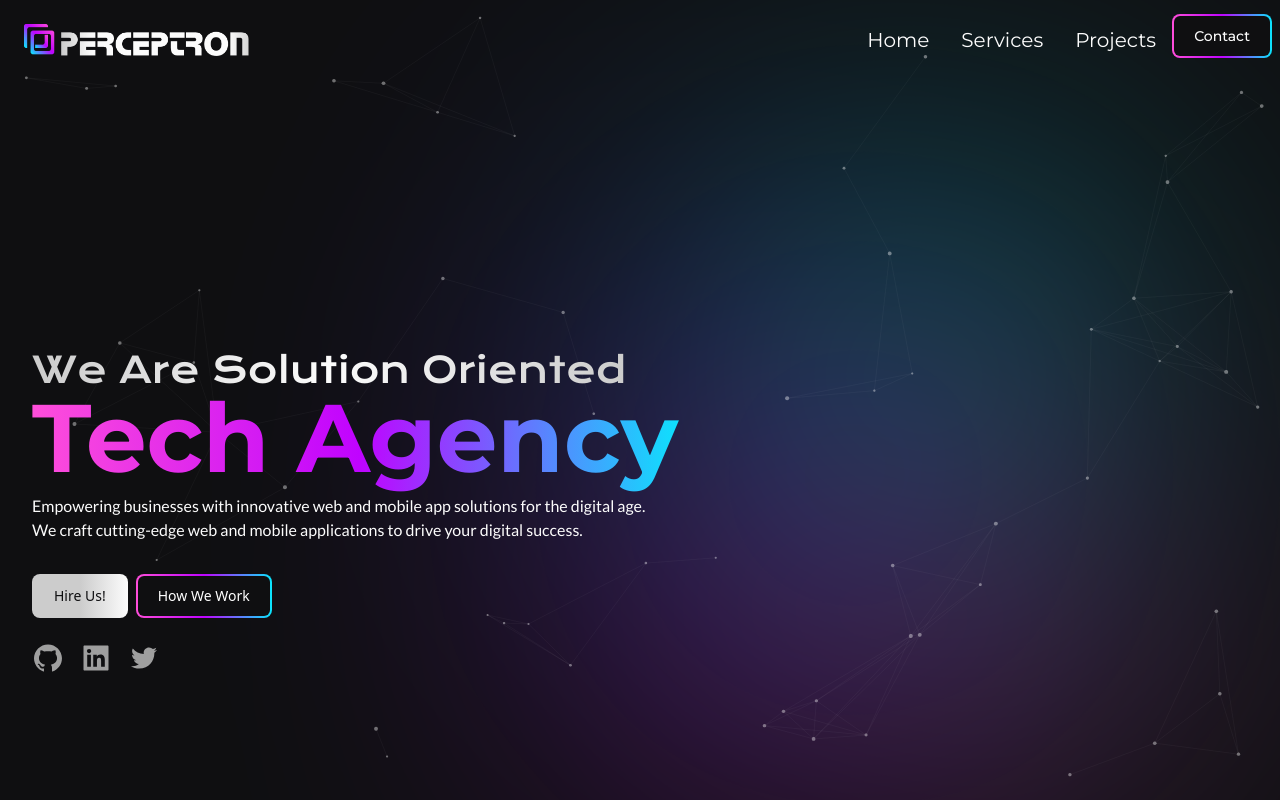
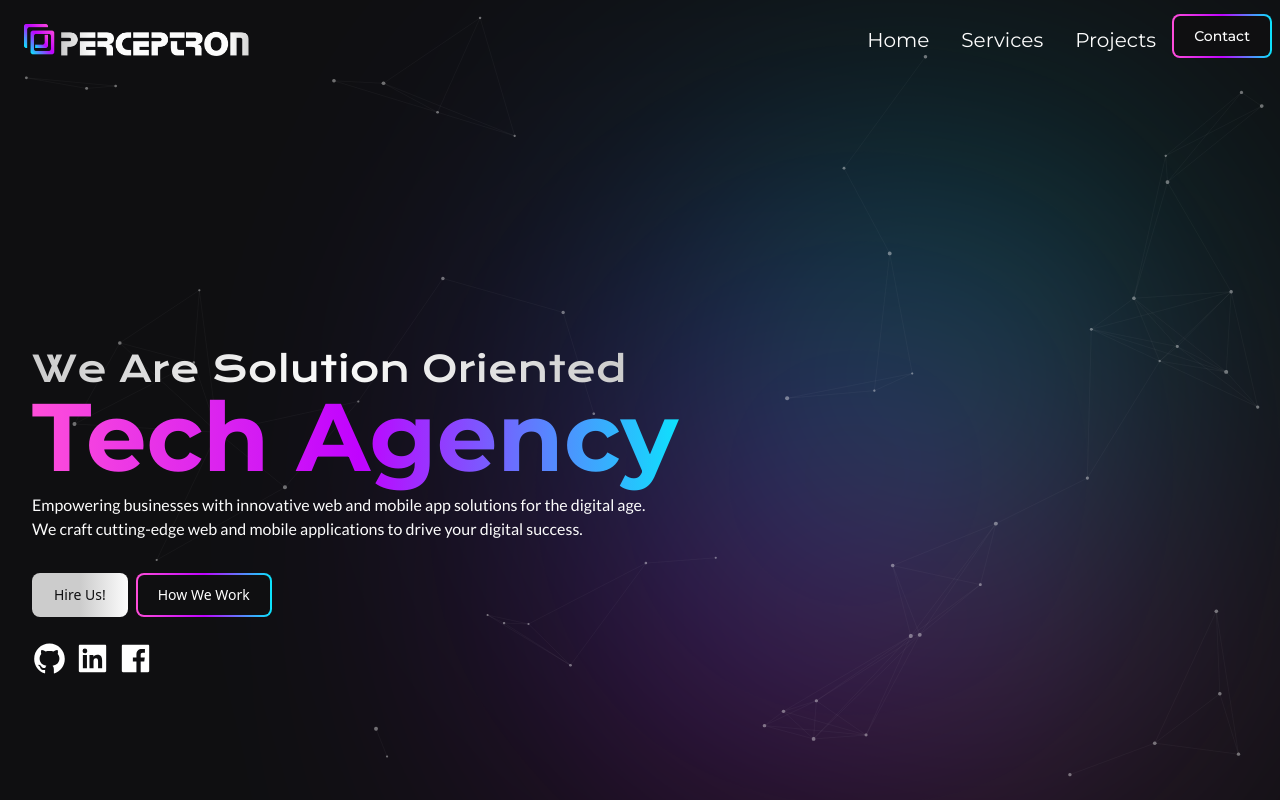
Before and after one commit to asif-bhuti/perceptron-client, a React (Create React App) app: page / in a window 1280 px wide. Shown: the top 800 px of the page. Built offline with nearby package versions, Linux system fonts and the light colour scheme.

Commit message:
fix links for the home page

```diff
--- a/src/pages/home/Home.jsx
+++ b/src/pages/home/Home.jsx
@@ -1,26 +1,41 @@
 import React from "react";
 import { Button } from "../../components";
-import { AiFillGithub, AiFillLinkedin, AiOutlineTwitter } from "react-icons/ai";
+import { AiFillGithub, AiFillLinkedin, AiFillFacebook } from "react-icons/ai";
 import { Link } from "react-router-dom";
 import { Text } from "../../components";
 import { motion } from "framer-motion";
 
 const socialMediaIcons = [
-  { Icon: AiFillGithub, link: "https://www.github.com/" },
-  { Icon: AiFillLinkedin, link: "https://www.linkedin.com/" },
-  { Icon: AiOutlineTwitter, link: "https://www.twitter.com/" },
+  { Icon: AiFillGithub, link: "https://github.com/perceptronbd" },
+  {
+    Icon: AiFillLinkedin,
+    link: "https://www.linkedin.com/company/perceptron-bd/",
+  },
+  {
+    Icon: AiFillFacebook,
+    link: "https://www.facebook.com/profile.php?id=100090958665980",
+  },
 ];
 
 export const Home = () => {
-  const SocialMediaIcon = ({ Icon, link, size = "32px", color = "fff" }) => (
-    <motion.div animate={{ rotate: 360 }} transition={{ from: 0, duration: 1 }}>
-      <Link to={link}>
+  const SocialMediaIcon = ({
+    Icon,
+    link,
+    delay,
+    size = "35px",
+    color = "fff",
+  }) => (
+    <motion.div
+      animate={{ rotate: 360 }}
+      transition={{ from: 0, duration: 1, delay: delay }}
+    >
+      <a href={link} target="_blank" rel="noreferrer">
         <Icon
           size={size}
           color={color}
-          className="mr-4 opacity-60 hover:opacity-100 transition-all ease-in duration-75"
+          className="hover:cursor-pointer hover:scale-110 transition-all ease-in duration-75"
         />
-      </Link>
+      </a>
     </motion.div>
   );
 
@@ -63,9 +78,14 @@ export const Home = () => {
           </motion.div>
         </div>
         <span className="my-2"></span>
-        <div className="flex">
+        <div className="flex gap-2">
           {socialMediaIcons.map((item, index) => (
-            <SocialMediaIcon Icon={item.Icon} key={index} link={item.link} />
+            <SocialMediaIcon
+              Icon={item.Icon}
+              key={index}
+              link={item.link}
+              delay={index - 0.1}
+            />
           ))}
         </div>
       </div>
```
